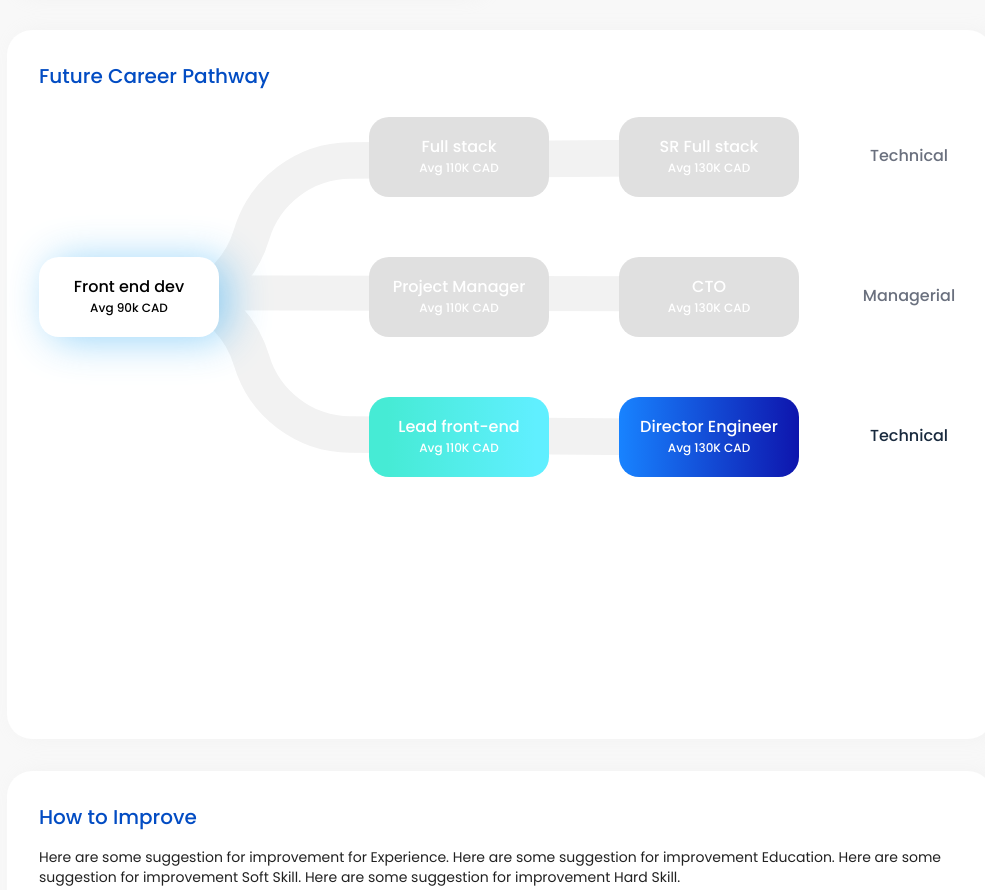
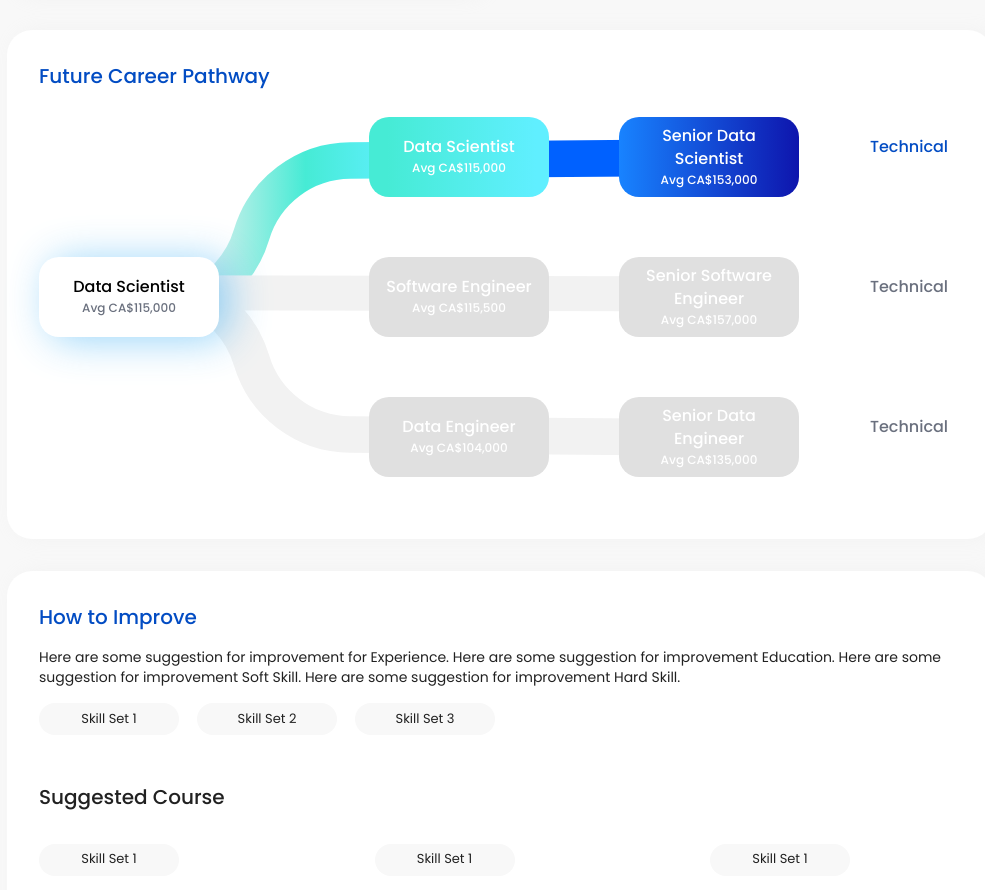
Before and after one commit to takeramagan/Smart-Match, a Next.js app: page /report in a window 1280 px wide. Shown: the part 1517-2407 px from the top of the page, without its empty margins (263-1248 px from the left). Built offline with nearby package versions, Linux system fonts and the light colour scheme; grey boxes are pictures that could not be loaded.

Commit message:
career pathway

```diff
--- a/src/features/report/CareerPathwaySection.js
+++ b/src/features/report/CareerPathwaySection.js
@@ -17,14 +17,14 @@ const useStyles = makeStyles({
     height: '80px',
     position: 'absolute',
     color: 'white',
-    transition: 'all 0.6s ease',
-    background: ({ noBackgroundColor, selected, background }) => noBackgroundColor ? 'inherit' : (selected ? background : '#E0E0E0'),
+    // transition: 'all 0.6s ease',
+    // background: ({ noBackgroundColor, selected, background }) => noBackgroundColor ? 'inherit' : (selected ? background : '#E0E0E0'),
     '&:hover': {
       backgroundColor: ({ noBackgroundColor }) => noBackgroundColor ? 'inherit' : '#49648A',
-      color: 'white',
-      '& .salary': {
-        color: '#ccc'
-      }
+      color: 'white'
+      // '& .salary': {
+      //   color: '#ccc'
+      // }
       // border: '2px solid #49648A'
     }
 
@@ -33,30 +33,7 @@ const useStyles = makeStyles({
 })
 
 const CareerBlock = ({ name, salary, top, left, selected, noBackgroundColor, onClick, style, background }) => {
-  const classes = useStyles({ noBackgroundColor, selected, background })
-  return (
-    <Box
-      className={classes.root}
-      p={2}
-      top={top}
-      left={left}
-      onClick={onClick}
-      style={style}
-    >
-      <Box>
-        <Box className='title' fontSize='16px' color={noBackgroundColor ? (selected ? '#192A3E' : '#6A707E') : 'inherit'}>
-          {name}
-        </Box>
-        <Box className='salary' fontSize='12px' color='white'>
-          {salary}
-        </Box>
-      </Box>
-
-    </Box>
-  )
-}
-
-const CareerOriginBlock = ({ name, salary, top, left, selected, noBackgroundColor, onClick, style, background }) => {
+  console.log(name, salary, background, style, noBackgroundColor ? 'inherit' : (selected ? background : '#E0E0E0'))
   const classes = useStyles({ noBackgroundColor, selected, background })
   return (
     <Box
@@ -66,6 +43,45 @@ const CareerOriginBlock = ({ name, salary, top, left, selected, noBackgroundColo
       left={left}
       onClick={onClick}
       style={{
+        background: noBackgroundColor ? 'inherit' : (selected ? background : '#E0E0E0')
+        // ...style
+      }}
+
+    >
+      <Box>
+        <Box className='title' fontSize='16px' color={noBackgroundColor ? (selected ? '#024CC3' : '#6A707E') : 'inherit'}>
+          {name}
+        </Box>
+        <Box className='salary' fontSize='12px' color='white'>
+          Avg {formatter.format(salary)}
+        </Box>
+      </Box>
+
+    </Box>
+  )
+}
+
+const formatter = new Intl.NumberFormat('en-US', {
+  style: 'currency',
+  currency: 'CAD',
+  maximumFractionDigits: 0
+
+  // These options are needed to round to whole numbers if that's what you want.
+  // minimumFractionDigits: 0, // (this suffices for whole numbers, but will print 2500.10 as $2,500.1)
+  // maximumFractionDigits: 0, // (causes 2500.99 to be printed as $2,501)
+})
+
+const CareerOriginBlock = ({ name, salary, top, left, selected, noBackgroundColor, onClick }) => {
+  const classes = useStyles({ noBackgroundColor, selected })
+  return (
+    <Box
+      className={classes.root}
+      p={2}
+      top={top}
+      left={left}
+      onClick={onClick}
+      style={{
+        backgroundColor: 'white',
         filter: 'drop-shadow(10px 3px 20px rgba(16, 156, 241, 0.44))'
       }}
     >
@@ -73,8 +89,8 @@ const CareerOriginBlock = ({ name, salary, top, left, selected, noBackgroundColo
         <Box className='title' fontSize='16px' color='black'>
           {name}
         </Box>
-        <Box className='salary' fontSize='12px' color='black'>
-          {salary}
+        <Box className='salary' fontSize='12px' color='#6A707E'>
+          Avg {formatter.format(salary)}
         </Box>
       </Box>
 
@@ -82,10 +98,11 @@ const CareerOriginBlock = ({ name, salary, top, left, selected, noBackgroundColo
   )
 }
 
-const Aaaaa = ({ seleted }) => {
+const Aaaaa = ({ selected }) => {
+  console.log('selected: ', selected)
   return (
     <svg width='500' height='241' viewBox='0 0 614 241' fill='none' xmlns='http://www.w3.org/2000/svg'>
-      <path d='M8.55886 219.392L60.003 200.469C97.7589 186.581 126.729 155.665 138.138 117.088V117.088C154.025 63.3643 203.164 26.34 259.186 25.8839L613.377 23' stroke={seleted ? 'url(#paint0_linear)' : '#F2F2F2'} stroke-width='45' />
+      <path d='M8.55886 219.392L60.003 200.469C97.7589 186.581 126.729 155.665 138.138 117.088V117.088C154.025 63.3643 203.164 26.34 259.186 25.8839L613.377 23' stroke={selected ? 'url(#paint0_linear)' : '#F2F2F2'} stroke-width='45' />
       <defs>
         <linearGradient id='paint0_linear' x1='7.77943' y1='123.665' x2='500' y2='118.727' gradientUnits='userSpaceOnUse'>
           <stop offset='0.114583' stop-color='#F2F1F1' />
@@ -99,10 +116,10 @@ const Aaaaa = ({ seleted }) => {
   )
 }
 
-const Aaaab = ({ seleted }) => {
+const Aaaab = ({ selected }) => {
   return (
     <svg width='500' height='53' viewBox='0 0 726 53' fill='none' xmlns='http://www.w3.org/2000/svg'>
-      <path d='M19.9999 50.9863C8.95427 50.9644 0.0178244 41.9922 0.0398119 30.9466L0.0616022 20C0.0835897 8.95429 9.0557 0.0178369 20.1014 0.0398244L362.868 0.722135L705.635 1.40445C716.681 1.42643 725.617 10.3985 725.595 21.4442L725.573 32.3908C725.551 43.4365 716.579 52.373 705.534 52.351L19.9999 50.9863Z' fill={seleted ? 'url(#paint0_linear)' : '#F2F2F2'} />
+      <path d='M19.9999 50.9863C8.95427 50.9644 0.0178244 41.9922 0.0398119 30.9466L0.0616022 20C0.0835897 8.95429 9.0557 0.0178369 20.1014 0.0398244L362.868 0.722135L705.635 1.40445C716.681 1.42643 725.617 10.3985 725.595 21.4442L725.573 32.3908C725.551 43.4365 716.579 52.373 705.534 52.351L19.9999 50.9863Z' fill={selected ? 'url(#paint0_linear)' : '#F2F2F2'} />
       <defs>
         <linearGradient id='paint0_linear' x1='0.77943' y1='123.665' x2='500' y2='118.727' gradientUnits='userSpaceOnUse'>
           <stop offset='0.114583' stop-color='#F2F1F1' />
@@ -130,7 +147,7 @@ const CareerSinglePath = ({ tops, lefts, careerPath, position, selected, onClick
         left={lefts[1]}
         selected={selected}
         onClick={onClick}
-        background='linear-gradient(90deg, #46EBD5 10.16%, #60EFFF 92.75%);'
+        background='linear-gradient(90deg, #46EBD5 10.16%, #60EFFF 92.75%)'
       />
       <CareerBlock
         name={furtherLevel.title}
@@ -154,10 +171,24 @@ const CareerSinglePath = ({ tops, lefts, careerPath, position, selected, onClick
   )
 }
 
-export function CareerPathwaySection () {
+const selectCareerPath = (career) => {
+  return [career.projected_career_path[0].type, {
+    title: career.matched_job_title,
+    salary: career.fulltime.market_avg
+  }, {
+    title: career.projected_career_path[0].title,
+    salary: career.projected_career_path[0].market_avg_salary.fulltime
+  }]
+}
+
+export function CareerPathwaySection ({ report }) {
   const tops = [10, 150, 290]
   const lefts = [30, 330, 580, 780]
-  const [selectedPathIndex, setSelectedPathIndex] = useState(2)
+  const [selectedPathIndex, setSelectedPathIndex] = useState(0)
+  const { market_value_result } = report
+  console.log('selectedPathIndex: ', selectedPathIndex)
+  const startCareer = selectCareerPath(market_value_result[0])
+  console.log('startCareer: ', startCareer)
   return (
     <Section>
       <Box p={4}>
@@ -165,9 +196,9 @@ export function CareerPathwaySection () {
           Future Career Pathway
         </Box>
         <Box
-          p={2} width='100%' height='600px' position='relative'
+          p={2} width='100%' height='400px' position='relative'
         >
-          <CareerOriginBlock name='Front end dev' salary='Avg 90k CAD' top={150} left={0} selected background='white' />
+          <CareerOriginBlock name={startCareer[1].title} salary={startCareer[1].salary} top={150} left={0} selected background='white' />
 
           {/* career path 1 */}
           <CareerSinglePath
@@ -175,7 +206,7 @@ export function CareerPathwaySection () {
             lefts={lefts}
             position={0}
             selected={selectedPathIndex === 0}
-            careerPath={['Technical', { title: 'Full stack', salary: 'Avg 110K CAD' }, { title: 'SR Full stack', salary: 'Avg 130K CAD' }]}
+            careerPath={selectCareerPath(market_value_result[0])}
             onClick={() => setSelectedPathIndex(0)}
           />
           <CareerSinglePath
@@ -183,7 +214,7 @@ export function CareerPathwaySection () {
             lefts={lefts}
             position={1}
             selected={selectedPathIndex === 1}
-            careerPath={['Managerial', { title: 'Project Manager', salary: 'Avg 110K CAD' }, { title: 'CTO', salary: 'Avg 130K CAD' }]}
+            careerPath={selectCareerPath(market_value_result[1])}
             onClick={() => setSelectedPathIndex(1)}
           />
           <CareerSinglePath
@@ -191,7 +222,7 @@ export function CareerPathwaySection () {
             lefts={lefts}
             position={2}
             selected={selectedPathIndex === 2}
-            careerPath={['Technical', { title: 'Lead front-end', salary: 'Avg 110K CAD' }, { title: 'Director Engineer', salary: 'Avg 130K CAD' }]}
+            careerPath={selectCareerPath(market_value_result[2])}
             onClick={() => setSelectedPathIndex(2)}
           />
           <Box top='10px' left='100px' position='absolute' zIndex={2}>
```
